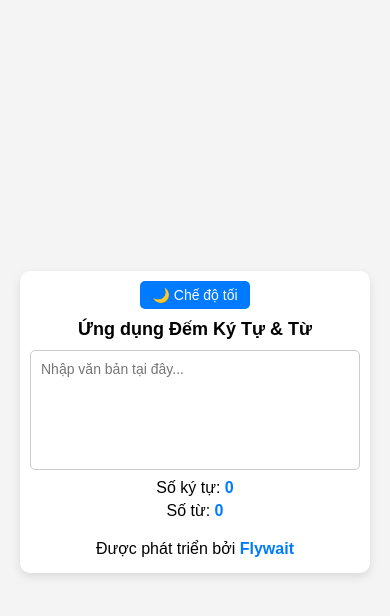
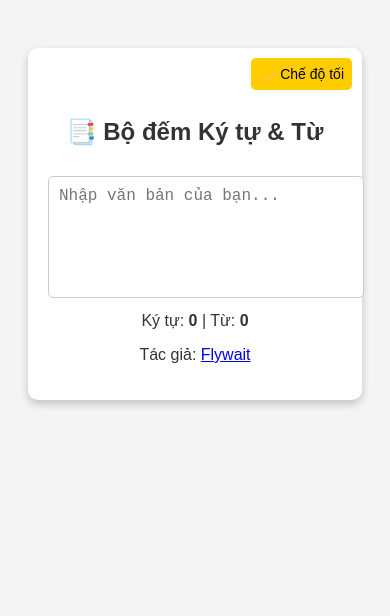
Before and after one commit to TRANDUYTHOAI14/demkytu, a plain HTML site: page index.html in a window 390 px wide. Drawn offline with Linux system fonts and the light colour scheme.

Commit message:
update ✅ Giao diện đẹp hơn, hiện đại hơn ✅ Dark Mode hoạt động ngay từ đầu, lưu trạng thái vào LocalStorage ✅ Nút chuyển đổi Dark Mode hiển thị biểu tượng đúng ✅ Cảnh báo màu đỏ nếu vượt quá số ký tự cho phép ✅ Tự động lưu trạng thái nhập liệu vào LocalStorage ✅ Tối ưu hiển thị trên mọi thiết bị (Responsive Design)

```diff
--- a/index.html
+++ b/index.html
@@ -3,22 +3,30 @@
 <head>
     <meta charset="UTF-8">
     <meta name="viewport" content="width=device-width, initial-scale=1.0">
-    <title>Đếm ký tự & từ</title>
+    <title>Đếm Ký Tự & Từ</title>
+    <meta property="og:title" content="Bộ đếm ký tự & từ" />
+    <meta property="og:description" content="Ứng dụng giúp bạn đếm số ký tự và từ một cách dễ dàng." />
+    <meta property="og:image" content="https://demtu.vercel.app/thumbnail.jpg" />
+    <meta property="og:url" content="https://demtu.vercel.app/" />
     <link rel="stylesheet" href="style.css">
 </head>
 <body>
     <div class="container">
+        <h1>📑 Bộ đếm Ký tự & Từ</h1>
+        <textarea id="text-input" placeholder="Nhập văn bản của bạn..."></textarea>
+        <div class="stats">
+            <span>Ký tự: <b id="char-count">0</b></span> |
+            <span>Từ: <b id="word-count">0</b></span>
+        </div>
+        <p id="warning-msg"></p>
         <button id="toggle-dark-mode">🌙 Chế độ tối</button>
-        <h1>Ứng dụng Đếm Ký Tự & Từ</h1>
-        <textarea id="text-input" placeholder="Nhập văn bản tại đây..."></textarea>
-        <p class="warning" id="warning-msg"></p>
-        <p>Số ký tự: <span id="char-count">0</span></p>
-        <p>Số từ: <span id="word-count">0</span></p>
 
-        <!-- 🟢 THÊM PHẦN TÁC GIẢ -->
+         <!-- 🔥 Thông tin tác giả -->
         <div class="author">
-            <p>Được phát triển bởi <a href="https://www.facebook.com/duyThoai08102012" target="_blank">Flywait</a></p>
+            <p>Tác giả: <a id="author-link" href="https://www.facebook.com/duyThoai08102012" target="_blank">Flywait</a></p>
         </div>
+
+
     </div>
     <script src="script.js"></script>
 </body>
--- a/script.js
+++ b/script.js
@@ -4,21 +4,38 @@ document.addEventListener("DOMContentLoaded", () => {
     const wordCount = document.getElementById("word-count");
     const warningMsg = document.getElementById("warning-msg");
     const toggleDarkMode = document.getElementById("toggle-dark-mode");
+    const body = document.body;
 
     const MAX_CHARS = 200;
 
-    // 🔹 Load trạng thái văn bản từ LocalStorage
-    if (localStorage.getItem("savedText")) {
-        textInput.value = localStorage.getItem("savedText");
-        updateCounts();
+    // 🟢 Kiểm tra Dark Mode trong LocalStorage
+    function loadDarkMode() {
+        if (localStorage.getItem("darkMode") === "enabled") {
+            body.classList.add("dark-mode");
+            toggleDarkMode.textContent = "☀️ Chế độ sáng";
+        } else {
+            body.classList.remove("dark-mode");
+            toggleDarkMode.textContent = "🌙 Chế độ tối";
+        }
     }
 
-    // 🔹 Load trạng thái Dark Mode từ LocalStorage
-    if (localStorage.getItem("darkMode") === "enabled") {
-        document.body.classList.add("dark-mode");
-    }
+    // 🔹 Load trạng thái Dark Mode ngay khi tải trang
+    loadDarkMode();
 
-    // 🟢 Hàm cập nhật số ký tự & số từ
+    // 🔹 Toggle Dark Mode khi nhấn nút
+    toggleDarkMode.addEventListener("click", () => {
+        if (body.classList.contains("dark-mode")) {
+            body.classList.remove("dark-mode");
+            localStorage.setItem("darkMode", "disabled");
+            toggleDarkMode.textContent = "🌙 Chế độ tối";
+        } else {
+            body.classList.add("dark-mode");
+            localStorage.setItem("darkMode", "enabled");
+            toggleDarkMode.textContent = "☀️ Chế độ sáng";
+        }
+    });
+
+    // 🟢 Cập nhật số ký tự & từ
     function updateCounts() {
         const text = textInput.value;
         charCount.textContent = text.length;
@@ -32,16 +49,16 @@ document.addEventListener("DOMContentLoaded", () => {
             warningMsg.style.display = "none";
         }
 
-        // Lưu trạng thái vào LocalStorage
+        // Lưu văn bản vào LocalStorage
         localStorage.setItem("savedText", text);
     }
 
-    // 🟢 Cập nhật khi người dùng nhập
+    // 🔹 Load trạng thái văn bản từ LocalStorage
+    if (localStorage.getItem("savedText")) {
+        textInput.value = localStorage.getItem("savedText");
+        updateCounts();
+    }
+
+    // 🔹 Cập nhật khi người dùng nhập
     textInput.addEventListener("input", updateCounts);
-
-    // 🟢 Chuyển đổi Dark Mode
-    toggleDarkMode.addEventListener("click", () => {
-        document.body.classList.toggle("dark-mode");
-        localStorage.setItem("darkMode", document.body.classList.contains("dark-mode") ? "enabled" : "disabled");
-    });
 });
--- a/style.css
+++ b/style.css
@@ -1,147 +1,88 @@
-/* Reset CSS */
-* {
-    margin: 0;
-    padding: 0;
-    box-sizing: border-box;
+/* 🌟 Định dạng chung */
+body {
     font-family: Arial, sans-serif;
+    background: #f4f4f4;
+    color: #333;
+    text-align: center;
+    padding: 20px;
+    transition: background 0.3s, color 0.3s;
 }
 
-/* Bố cục chính */
-body {
-    background-color: #f4f4f4;
-    display: flex;
-    justify-content: center;
-    align-items: center;
-    height: 100vh;
-    padding: 20px;
+/* 🌙 Dark Mode */
+body.dark-mode {
+    background: #222;
+    color: #fff;
 }
 
+/* 📌 Khung chứa nội dung */
 .container {
-    width: 100%;
-    max-width: 600px;
+    max-width: 400px;
+    margin: 20px auto;
+    padding: 20px;
     background: #fff;
-    padding: 20px;
     border-radius: 10px;
-    box-shadow: 0px 4px 10px rgba(0, 0, 0, 0.1);
+    box-shadow: 0 4px 8px rgba(0, 0, 0, 0.2);
     text-align: center;
+    position: relative;
 }
 
-/* Nút chế độ tối */
+.dark-mode .container {
+    background: #333;
+}
+
+/* 📌 Tiêu đề */
+h1 {
+    font-size: 24px;
+    margin-bottom: 30px;
+    margin-top: 50px;
+}
+
+/* 📌 Ô nhập */
+textarea {
+    width: 100%;
+    height: 100px;
+    font-size: 16px;
+    padding: 10px;
+    border: 1px solid #ccc;
+    border-radius: 5px;
+    resize: none;
+    background: #fff;
+    color: #000;
+}
+
+.dark-mode textarea {
+    background: #444;
+    color: #fff;
+    border: 1px solid #888;
+}
+
+/* 📌 Hiển thị số ký tự */
+.stats {
+    font-size: 16px;
+    margin: 10px 0;
+}
+
+/* ⚠️ Cảnh báo */
+#warning-msg {
+    color: red;
+    font-weight: bold;
+    display: none;
+}
+
+/* 🌙 Nút Dark Mode ở góc trên phải */
 #toggle-dark-mode {
-    background: #007bff;
-    color: white;
-    padding: 8px 16px;
+    position: absolute;
+    top: 10px;
+    right: 10px;
+    padding: 8px;
     border: none;
+    background: #ffcc00;
+    font-size: 14px;
+    cursor: pointer;
     border-radius: 5px;
-    cursor: pointer;
-    margin-bottom: 10px;
+    transition: 0.3s;
 }
 
 #toggle-dark-mode:hover {
-    background: #0056b3;
+    background: #ff9900;
 }
-
-/* Tiêu đề */
-h1 {
-    font-size: 22px;
-    margin-bottom: 10px;
-}
-
-/* Ô nhập liệu */
-textarea {
-    width: 100%;
-    min-height: 150px;
-    padding: 10px;
-    font-size: 16px;
-    border: 1px solid #ccc;
-    border-radius: 5px;
-    resize: none;
-}
-
-/* Cảnh báo */
-.warning {
-    color: red;
-    font-size: 14px;
-    margin-top: 5px;
-}
-
-/* Thống kê ký tự & từ */
-p {
-    font-size: 16px;
-    margin: 5px 0;
-}
-
-span {
-    font-weight: bold;
-    color: #007bff;
-}
-
-/* Phần tác giả */
-.author {
-    margin-top: 20px;
-    text-align: center;
-}
-
-.author img {
-    width: 80px;
-    height: 80px;
-    border-radius: 50%;
-    margin-bottom: 10px;
-    border: 3px solid #007bff;
-}
-
-.author a {
-    text-decoration: none;
-    color: #007bff;
-    font-weight: bold;
-}
-
-.author a:hover {
-    color: #0056b3;
-}
-
-/* Responsive Design */
-@media (max-width: 768px) {
-    .container {
-        max-width: 100%;
-        padding: 15px;
-    }
-
-    h1 {
-        font-size: 20px;
-    }
-
-    textarea {
-        font-size: 14px;
-    }
-
-    .author img {
-        width: 60px;
-        height: 60px;
-    }
-}
-
-@media (max-width: 480px) {
-    .container {
-        padding: 10px;
-    }
-
-    h1 {
-        font-size: 18px;
-    }
-
-    textarea {
-        min-height: 120px;
-        font-size: 14px;
-    }
-
-    .author img {
-        width: 50px;
-        height: 50px;
-    }
-
-    #toggle-dark-mode {
-        font-size: 14px;
-        padding: 6px 12px;
-    }
-}
```
